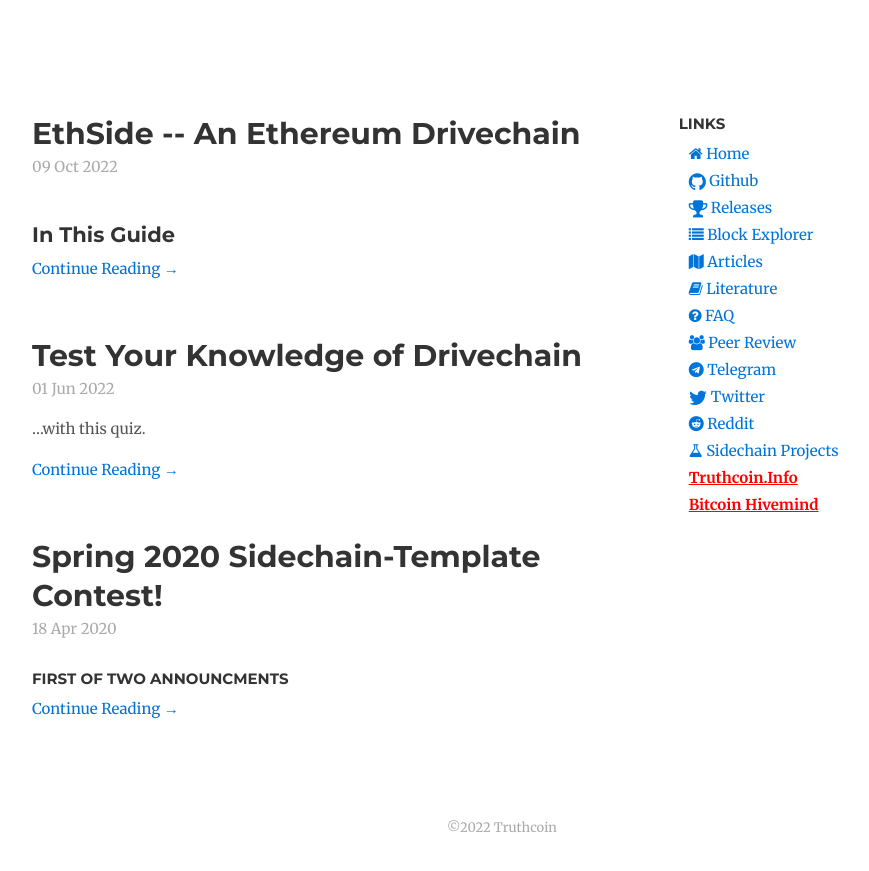
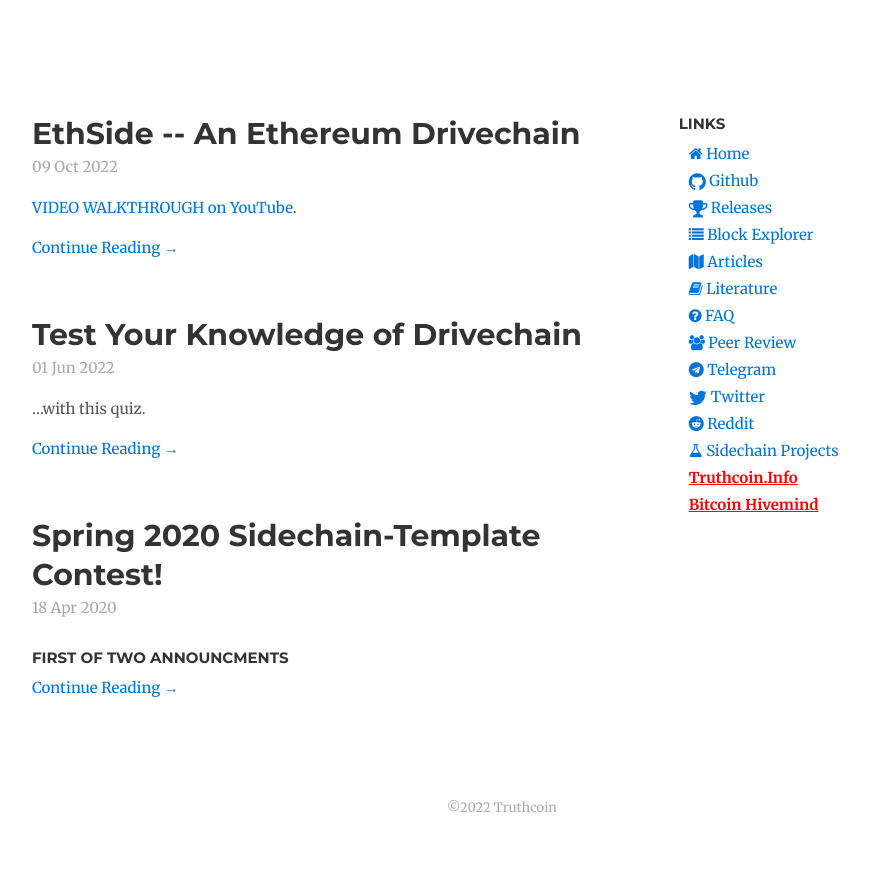
Before and after one commit to drivechain-project/drivechain.info, a Jekyll site: the page built from blog/index.html, in a window 1280 px wide. Shown: the top 871 px of the page, without its empty margins (138-1007 px from the left). Built offline with Jekyll 4.4.1, drawn with Linux system fonts in a browser that asks for light colours; comment, search, counter and statistics services are not loaded.

Commit message:
add youtube video

```diff
--- a/_posts/2022-10-07-ethside-guide.md
+++ b/_posts/2022-10-07-ethside-guide.md
@@ -6,6 +6,7 @@
 ---
 
 
+[VIDEO WALKTHROUGH on YouTube](https://youtu.be/B2cmR2Vz-s0).
 
 ## In This Guide
 
```
